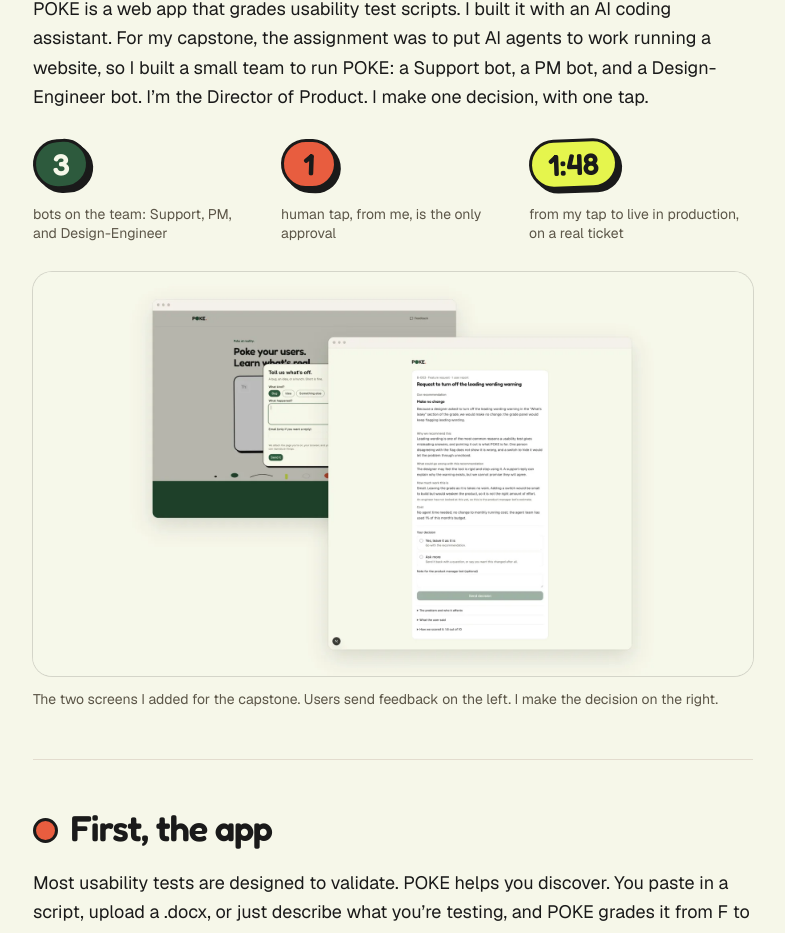
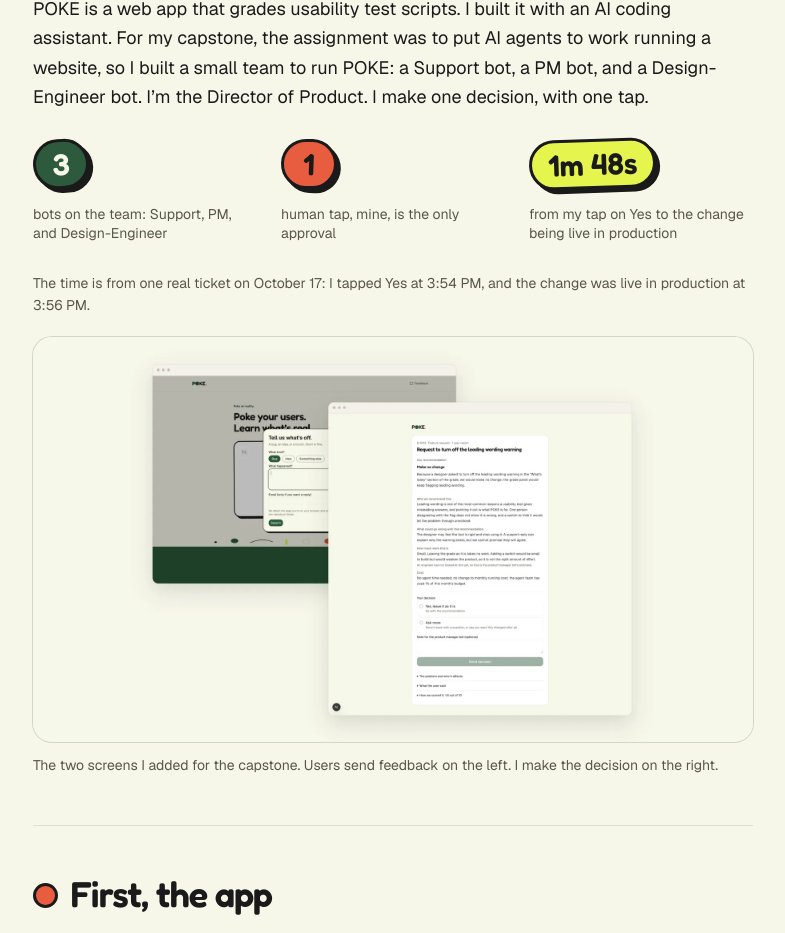
Before and after one commit to schweitzdesign/usability-script-improver, a Next.js app: page /about in a window 1280 px wide. Shown: the part 1032-1965 px from the top of the page, without its empty margins (247-1032 px from the left). Built offline with nearby package versions, Linux system fonts and the light colour scheme.

Commit message:
About page: make the headline metric say what it measures (1m 48s from tap to live) and cite the real run

```diff
--- a/src/app/about/page.tsx
+++ b/src/app/about/page.tsx
@@ -103,8 +103,8 @@
 
 const STATS = [
   { value: "3", label: "bots on the team: Support, PM, and Design-Engineer" },
-  { value: "1", label: "human tap, from me, is the only approval" },
-  { value: "1:48", label: "from my tap to live in production, on a real ticket" },
+  { value: "1", label: "human tap, mine, is the only approval" },
+  { value: "1m 48s", label: "from my tap on Yes to the change being live in production" },
 ];
 
 type Step = { title: string; body: React.ReactNode; fig: React.ReactNode };
@@ -304,6 +304,9 @@
                 </div>
               ))}
             </dl>
+            <p className="text-muted-foreground text-sm leading-relaxed">
+              The time is from one real ticket on October 17: I tapped Yes at 3:54 PM, and the change was live in production at 3:56 PM.
+            </p>
             <Fig
               name="poke-feedback-and-decision"
               alt="Two screens side by side: POKE’s new Feedback form, and the decision page that asks me to approve or reject a recommendation."
```
